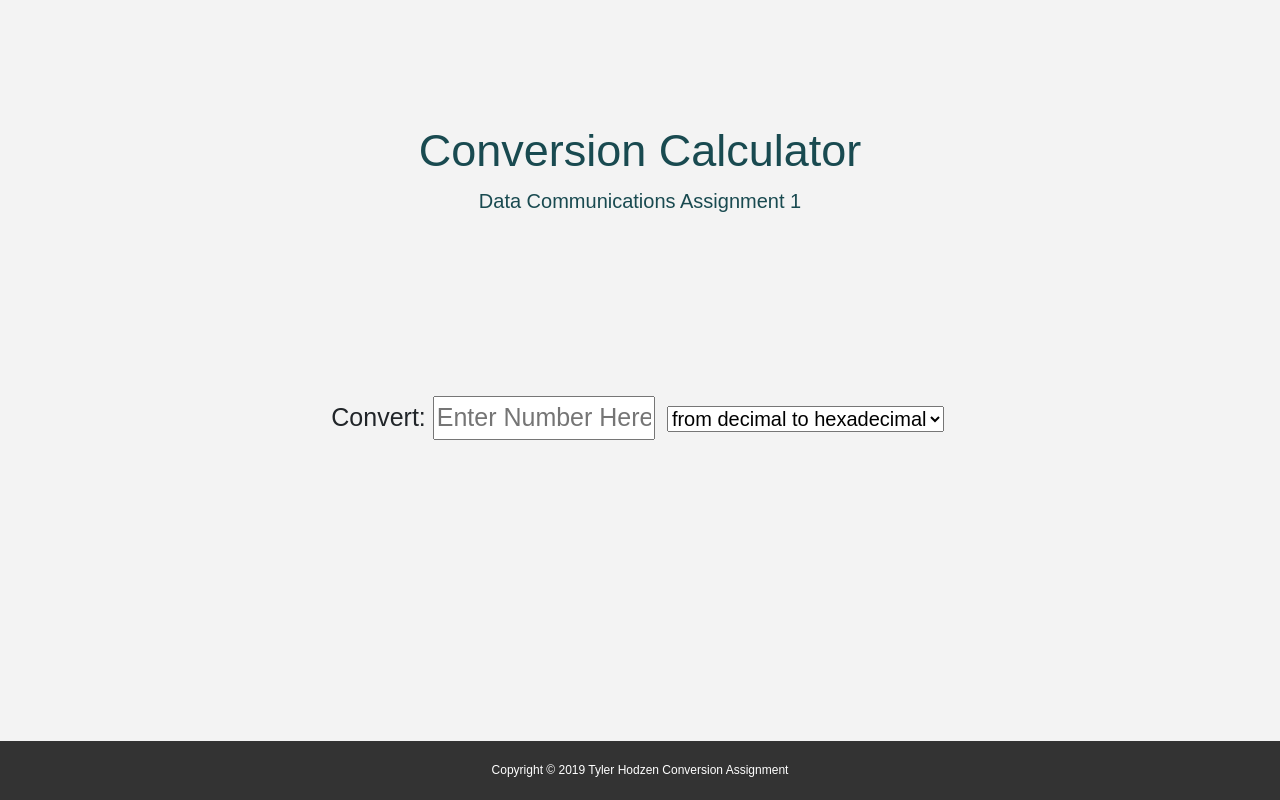
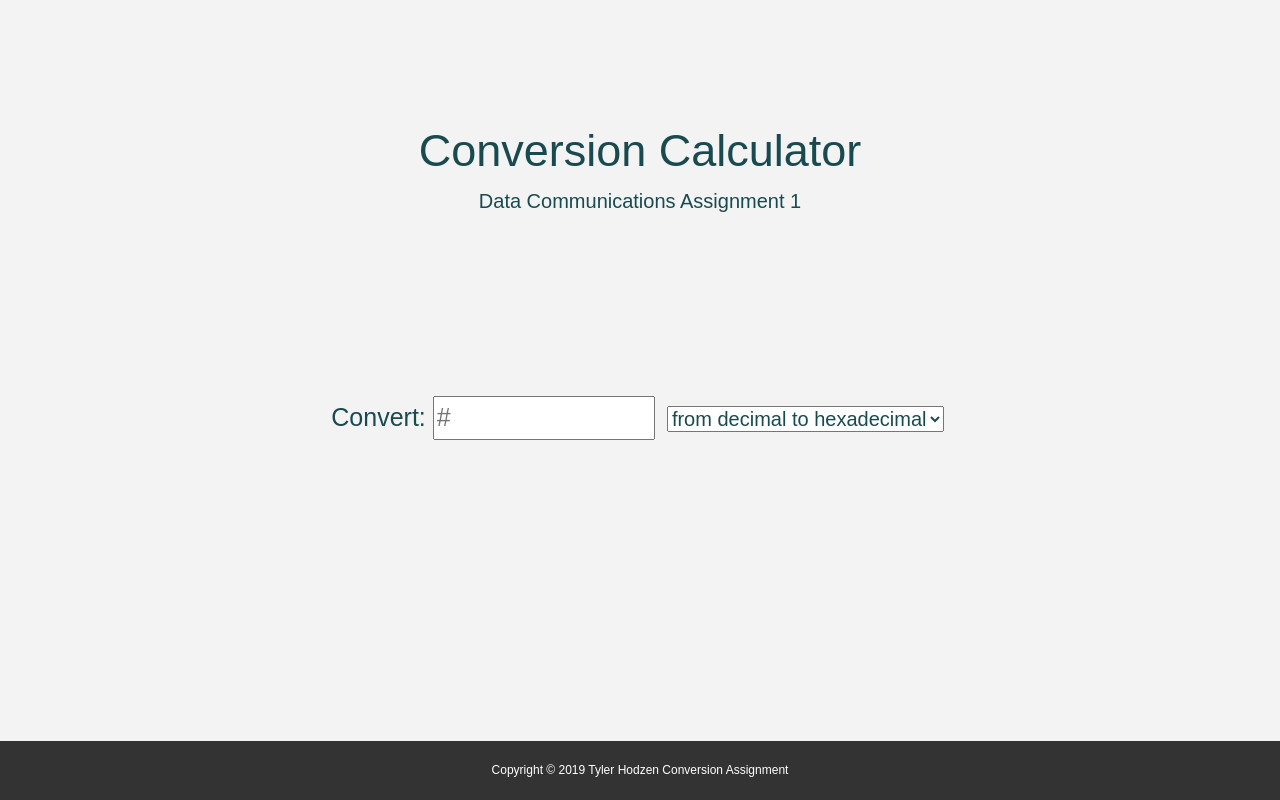
Before and after one commit to thodzen/conversioncalculator, a website: page dist/index.html in a window 1280 px wide. Drawn offline with nearby package versions, Linux system fonts and the light colour scheme.

Commit message:
Changed font colors

```diff
--- a/dist/_content.scss
+++ b/dist/_content.scss
@@ -9,6 +9,7 @@ input {
   animation-duration: 1s;
   opacity: 0;
   animation-fill-mode: forwards;
+  color: #194a50;
 }
 
 @keyframes floatRight {
@@ -29,4 +30,5 @@ input {
 select {
   text-align: center;
   font-size: 20px;
+  color: #194a50;
 }
--- a/dist/_global.scss
+++ b/dist/_global.scss
@@ -6,6 +6,7 @@ body{
     font-family: Arial, Helvetica, sans-serif;
     font-size: 25px;
     animation-name: fadein;
+    color: #194a50;
 
     //Animation
     animation-duration: 2s;
--- a/dist/index.html
+++ b/dist/index.html
@@ -26,7 +26,7 @@
     </div>
 
     <div class="container">
-    Convert: <input type="text" id="num" placeholder="Enter Number Here"></input>
+    Convert: <input type="text" id="num" placeholder="#"></input>
     <form class="convert-btns">
         <select name="Conversion">
           <option value="DecToHex" onclick="DecToHex()">from decimal to hexadecimal</option>
--- a/dist/style.css
+++ b/dist/style.css
@@ -6,6 +6,7 @@ body {
   font-size: 25px;
   -webkit-animation-name: fadein;
           animation-name: fadein;
+  color: #194a50;
   -webkit-animation-duration: 2s;
           animation-duration: 2s;
   -webkit-animation-fill-mode: forwards;
@@ -78,6 +79,7 @@ input {
   opacity: 0;
   -webkit-animation-fill-mode: forwards;
           animation-fill-mode: forwards;
+  color: #194a50;
 }
 
 @-webkit-keyframes floatRight {
@@ -113,5 +115,6 @@ input {
 select {
   text-align: center;
   font-size: 20px;
+  color: #194a50;
 }
 /*# sourceMappingURL=style.css.map */
```
Also changed, not shown: 1 other file.
